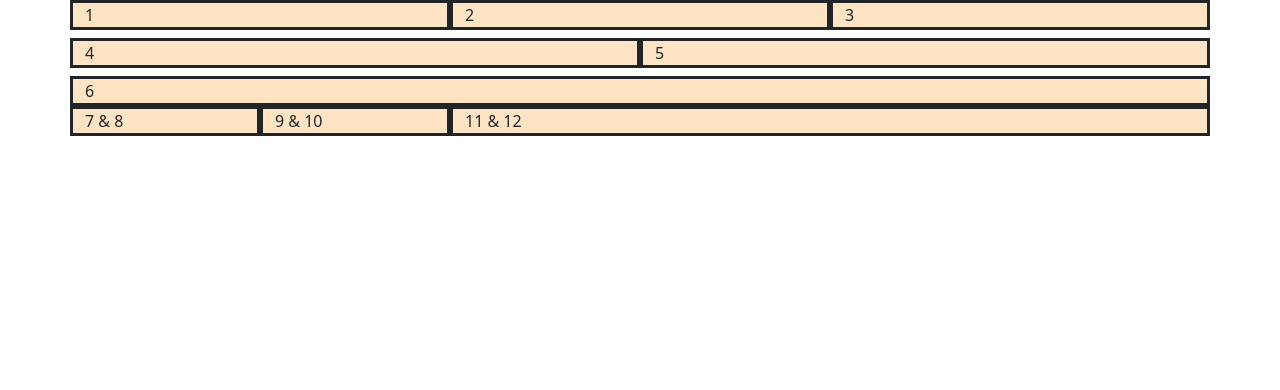
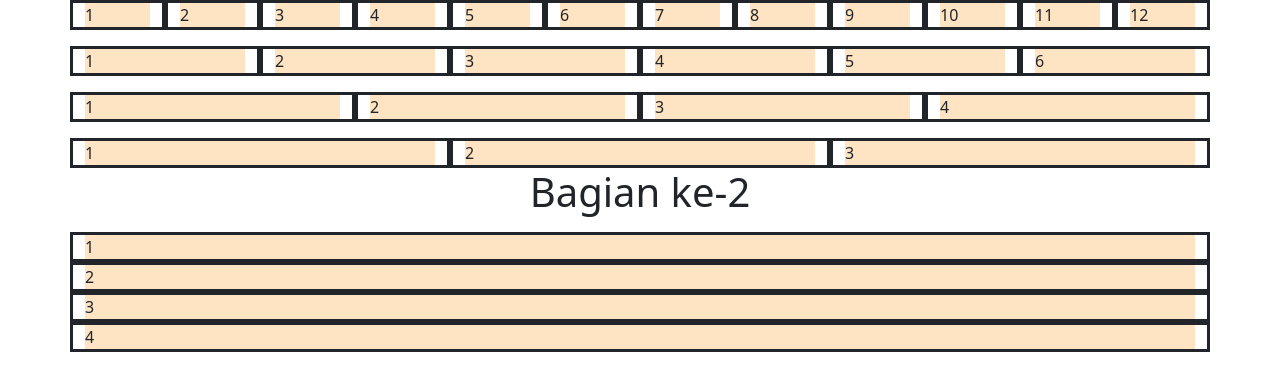
Before and after one commit to rayvanahnaf/rawr-bootstrap, a plain HTML site: page index.html in a window 1280 px wide. Drawn offline with Linux system fonts and the light colour scheme.

Commit message:
rawr-bootstrap

```diff
--- a/index.html
+++ b/index.html
@@ -11,6 +11,9 @@
 <style>
     .bordered {
         border: solid;
+    }
+
+    .bg-color {
         background-color: bisque;
     }
 </style>
@@ -19,15 +22,116 @@
 
     <div class="container">
         <div class="row">
-            <div class="col-4 mb-2 bordered">1</div>
-            <div class="col-4 mb-2 bordered">2</div>
-            <div class="col-4 mb-2 bordered">3</div>
-            <div class="col-6 mb-2 bordered">4</div>
-            <div class="col-6 mb-2 bordered">5</div>
-            <div class="col-12 bordered">6</div>
-            <div class="col-2 bordered">7 & 8</div>
-            <div class="col-2 bordered">9 & 10</div>
-            <div class="col-8    bordered">11 & 12</div>
+            <div class="col-1 bordered">
+                <div class="bg-color">1</div>
+            </div>
+            <div class="col-1 bordered">
+                <div class="bg-color">2</div>
+            </div>
+            <div class="col-1 bordered">
+                <div class="bg-color">3</div>
+            </div>
+            <div class="col-1 bordered">
+                <div class="bg-color">4</div>
+            </div>
+            <div class="col-1 bordered">
+                <div class="bg-color">5</div>
+            </div>
+            <div class="col-1 bordered">
+                <div class="bg-color">6</div>
+            </div>
+            <div class="col-1 bordered">
+                <div class="bg-color">7</div>
+            </div>
+            <div class="col-1 bordered">
+                <div class="bg-color">8</div>
+            </div>
+            <div class="col-1 bordered">
+                <div class="bg-color">9</div>
+            </div>
+            <div class="col-1 bordered">
+                <div class="bg-color">10</div>
+            </div>
+            <div class="col-1 bordered">
+                <div class="bg-color">11</div>
+            </div>
+            <div class="col-1 bordered">
+                <div class="bg-color">12</div>
+            </div>
+        </div>
+
+        <div class="row mt-3">
+            <div class="col-2 bordered">
+                <div class="bg-color">1</div>
+            </div>
+
+            <div class="col-2 bordered">
+                <div class="bg-color">2</div>
+            </div>
+
+            <div class="col-2 bordered">
+                <div class="bg-color">3</div>
+            </div>
+
+            <div class="col-2 bordered">
+                <div class="bg-color">4</div>
+            </div>
+
+            <div class="col-2 bordered">
+                <div class="bg-color">5</div>
+            </div>
+
+            <div class="col-2 bordered">
+                <div class="bg-color">6 </div>
+            </div>
+        </div>
+
+        <div class="row mt-3">
+            <div class="col-3 bordered">
+                <div class="bg-color">1</div>
+            </div>
+
+            <div class="col-3 bordered">
+                <div class="bg-color">2</div>
+            </div>
+
+            <div class="col-3 bordered">
+                <div class="bg-color">3</div>
+            </div>
+
+            <div class="col-3 bordered">
+                <div class="bg-color">4</div>
+            </div>
+        </div>
+
+        <div class="row mt-3">
+            <div class="col-4 bordered">
+                <div class="bg-color">1</div>
+            </div>
+
+            <div class="col-4 bordered">
+                <div class="bg-color">2</div>
+            </div>
+
+            <div class="col-4 bordered">
+                <div class="bg-color">3</div>
+            </div>
+        </div>
+
+        <h1 class="text-center">Bagian ke-2</h1>
+        <div class="row mt-3">
+            <div class="col-lg-12 col-md-6 col-sm-4 bordered">
+                <div class="bg-color">1</div>
+            </div>
+            <div class="col-lg-12 col-md-6 col-sm-4 bordered">
+                <div class="bg-color">2</div>
+            </div>
+            <div class="col-lg-12 col-md-6 col-sm-4 bordered">
+                <div class="bg-color">3</div>
+            </div>
+            <div class="col-lg-12 col-md-6 col-sm-4 bordered">
+                <div class="bg-color">4</div>
+            </div>
         </div>
     </div>
     <script src="js/bootstrap.bundle.min.js"></script>
```
